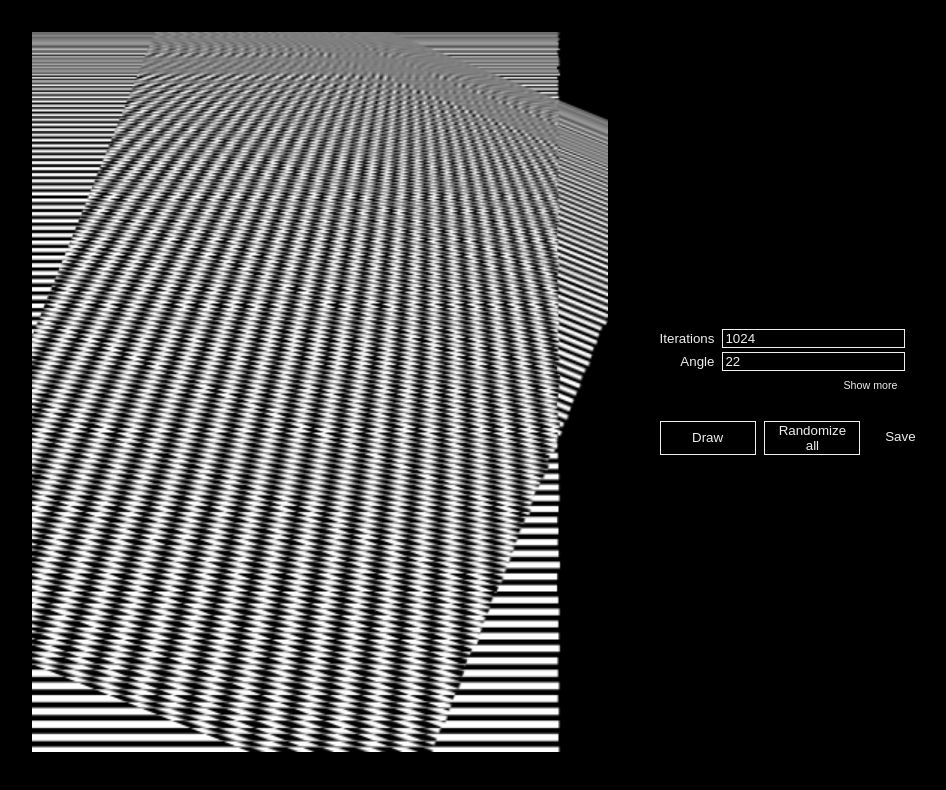
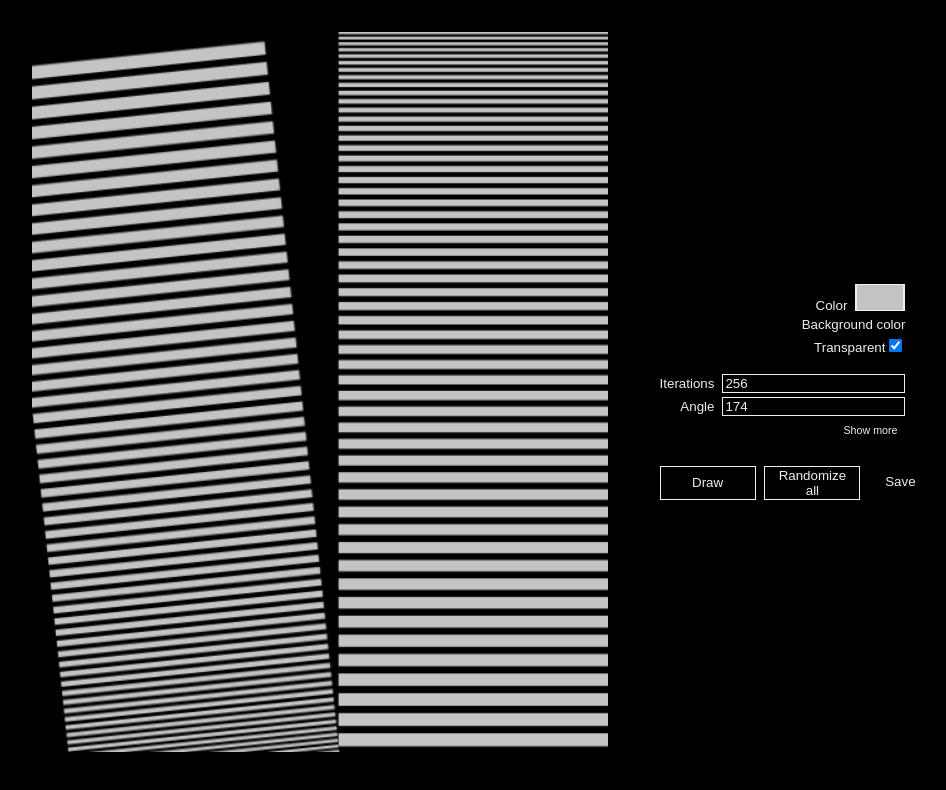
Before and after one commit to dkostmii/frequency-pattern, a plain HTML site: page index.html in a window 1280 px wide. Shown: the whole page, without its empty margins (158-1104 px from the left). Drawn offline with Linux system fonts and the light colour scheme.

Commit message:
Add ability to change color

```diff
--- a/index.html
+++ b/index.html
@@ -1,6 +1,7 @@
 <!DOCTYPE html>
 <html>
   <head>
+    <title>Frequency pattern</title>
     <link rel="stylesheet" href="style.css">
     <script src="main.js"></script>
     <meta name="viewport" content="width=device-width, initial-scale=1" />
@@ -10,12 +11,16 @@
     <canvas class="image"></canvas>
     <div class="controls">
       <form class="inputs-container" novalidate>
-      <label>Iterations<input type="number" class="num-input" value=1024 ></label>
-      <label>Angle<input type="number" class="num-input" value=22 ></label>
+      <label>Color<input type="color" class="color-input" value="#c4c4c4"></label>
+      <label>Background color<input type="color" class="color-input" disabled hidden></label>
+      <label>Transparent<input type="checkbox" id="transparent" onclick="toggleColor()" checked></label>
+      <div class="placeholder"></div>
+      <label>Iterations<input type="number" class="num-input" value=256 ></label>
+      <label>Angle<input type="number" class="num-input" value=174 ></label>
       <label class="btn-transparent" onclick="toggleView()">Show more</label>
-      <label class="advanced" hidden>Offset<input type="number" class="num-input num-input-small" placeholder="-X" value=32 ><input type="number" placeholder="Y" class="num-input num-input-small" value=0 ></label>
-      <label class="advanced" hidden>Jitter<input type="number" class="num-input" value=2 ></label>
-      <label class="advanced" hidden>Scale<input type="number" id="scale" placeholder="0.5...8" class="num-input" value=1 ></label>
+      <label class="advanced" hidden>Offset<input type="number" class="num-input num-input-small" placeholder="-X" value=-204 ><input type="number" placeholder="Y" class="num-input num-input-small" value=-28 ></label>
+      <label class="advanced" hidden>Jitter<input type="number" class="num-input" value=4 ></label>
+      <label class="advanced" hidden>Scale<input type="number" id="scale" placeholder="0.5...8" class="num-input" value=1.2 ></label>
       <label id="randomize" class="btn-transparent" hidden>Randomize selected</label>
       <label class="btn-transparent" hidden><input type="checkbox" id="redraw" checked>Redraw</label>
       <label class="btn-transparent" onclick="toggleView()" hidden>Show less</label>
--- a/main.js
+++ b/main.js
@@ -61,12 +61,12 @@ function init(iter, angle, offset, offsetY, jitter, scaling) {
     }
 
     var ctx = c.getContext("2d");
-    if (typeof iter === "undefined") iter = 1024;
-    if (typeof angle === "undefined") angle = 22;
-    if (typeof offset === "undefined") offset = 32;
-    if (typeof offsetY === "undefined") offsetY = 0;
-    if (typeof jitter === "undefined") jitter = 2;
-    if (typeof scaling === "undefined") scaling = 1;
+    if (typeof iter === "undefined") iter = 256;
+    if (typeof angle === "undefined") angle = 174;
+    if (typeof offset === "undefined") offset = -204;
+    if (typeof offsetY === "undefined") offsetY = -28;
+    if (typeof jitter === "undefined") jitter = 4;
+    if (typeof scaling === "undefined") scaling = 1.2;
     if (scaling > 8) scaling = 8;
     else if (scaling < 0.5) scaling = 0.5;
     scaling = Math.abs(scaling);
@@ -77,7 +77,12 @@ function init(iter, angle, offset, offsetY, jitter, scaling) {
     jitter*=scaling;
     c.width = 384*scaling;
     c.height = 480*scaling;
-    ctx.fillStyle = "white";
+
+    if (!document.getElementById("transparent").checked) {
+	ctx.fillStyle = document.getElementsByClassName("color-input")[1].value;
+	ctx.fillRect(0,0,c.width, c.height);
+    }
+    ctx.fillStyle = document.getElementsByClassName("color-input")[0].value;
     draw(iter,1,offsetY,offset,jitter,c);
     var img = new Image();
     img.src = c.toDataURL();
@@ -173,10 +178,10 @@ function toggleView() {
     }
     if (window.matchMedia("(max-width: 414px)").matches) {
 	if (inputs[0].hidden) {
-	    document.body.style.setProperty("height", "106vh");
+	    document.body.style.setProperty("height", "120vh");
 	}
 	else {
-	    document.body.style.setProperty("height", "125vh");
+	    document.body.style.setProperty("height", "142vh");
 	}
     }
 }
@@ -193,3 +198,8 @@ function save() {
     link.setAttribute('download', 'Frequency.png');
     link.setAttribute('href', canvas.toDataURL("image/png").replace("image/png", "image/octet-stream"));
 }
+
+function toggleColor() {
+    document.getElementsByClassName("color-input")[1].hidden = document.getElementById("transparent").checked;
+    document.getElementsByClassName("color-input")[1].disabled = document.getElementById("transparent").checked;
+}
--- a/style.css
+++ b/style.css
@@ -42,6 +42,25 @@ body {
 .btn-transparent {
     font-size: 8pt;
     padding: 4px 8px;
+}
+.color-input {
+    margin-left: 8px;
+}
+input[type="color"] {
+	-webkit-appearance: none;
+	border: none;
+	outline: none;
+}
+input[type="color"]::-webkit-color-swatch-wrapper {
+	padding: 0;
+}
+input[type="color"]::-webkit-color-swatch {
+	border: none;
+}
+
+.placeholder {
+    width: 8pt;
+    height: 8pt;
 }
 
 .num-input {
@@ -95,7 +114,7 @@ label::selection {
 
 @media screen and (max-width:414px) {
     body {
-	height: 106vh;
+	height: 120vh;
 	flex-direction: column;
 	gap: 24px;
     }
```
Also changed, not shown: screen.png (added), 1 other file.
